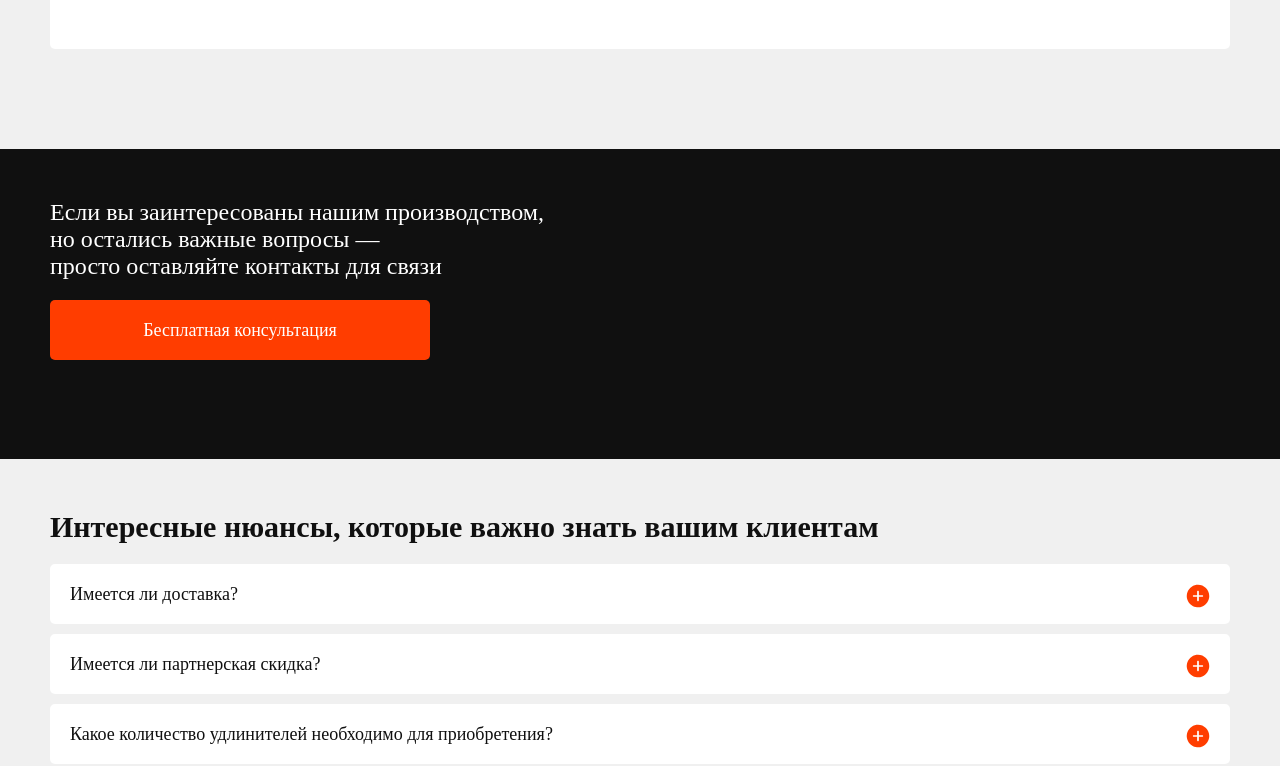
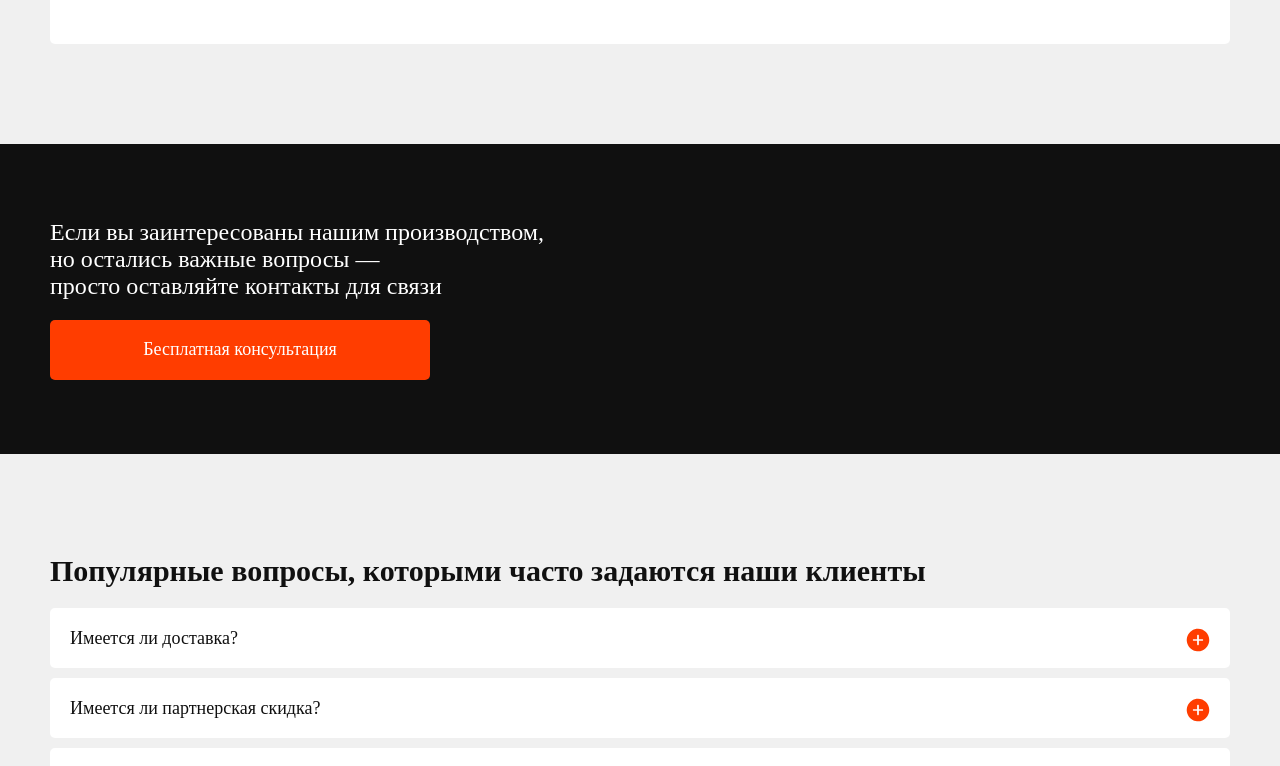
Before and after one commit to dicher74/torelectro, a Nuxt app in the folder web-shop/: page / in a window 1280 px wide. Shown: the part 2706-3472 px from the top of the page. Built offline with nearby package versions, Linux system fonts and the light colour scheme.

Commit message:
Правильное позиционирования баннеров

```diff
--- a/web-shop/components/Banners/BlackBanner.vue
+++ b/web-shop/components/Banners/BlackBanner.vue
@@ -39,12 +39,12 @@ export default {
 		background-color: #101010;
 		width: 100vw;
 		height: 310px;
-		position: absolute;
-		left: 0;
+		margin-left: calc(50% - 50vw);
+		margin-right: calc(50% - 50vw);
 	}
 	&__content {
-		z-index: 1;
-		padding: 50px;
+		position: absolute;
+		align-self: center;
 		padding-left: 0;
 		display: inline-flex;
 		flex-direction: column;
--- a/web-shop/components/index-page/PopularQuestionsArea/PopularQuestionsArea.vue
+++ b/web-shop/components/index-page/PopularQuestionsArea/PopularQuestionsArea.vue
@@ -1,6 +1,6 @@
 <template>
 	<section class="popular-questions-area">
-		<DefaultSectionHeader text="Интересные нюансы, которые важно знать вашим клиентам"/>
+		<DefaultSectionHeader text="Популярные вопросы, которыми часто задаются наши клиенты"/>
 		<InformationDropList :items="items" theme="white" />
 	</section>
 </template>
```
